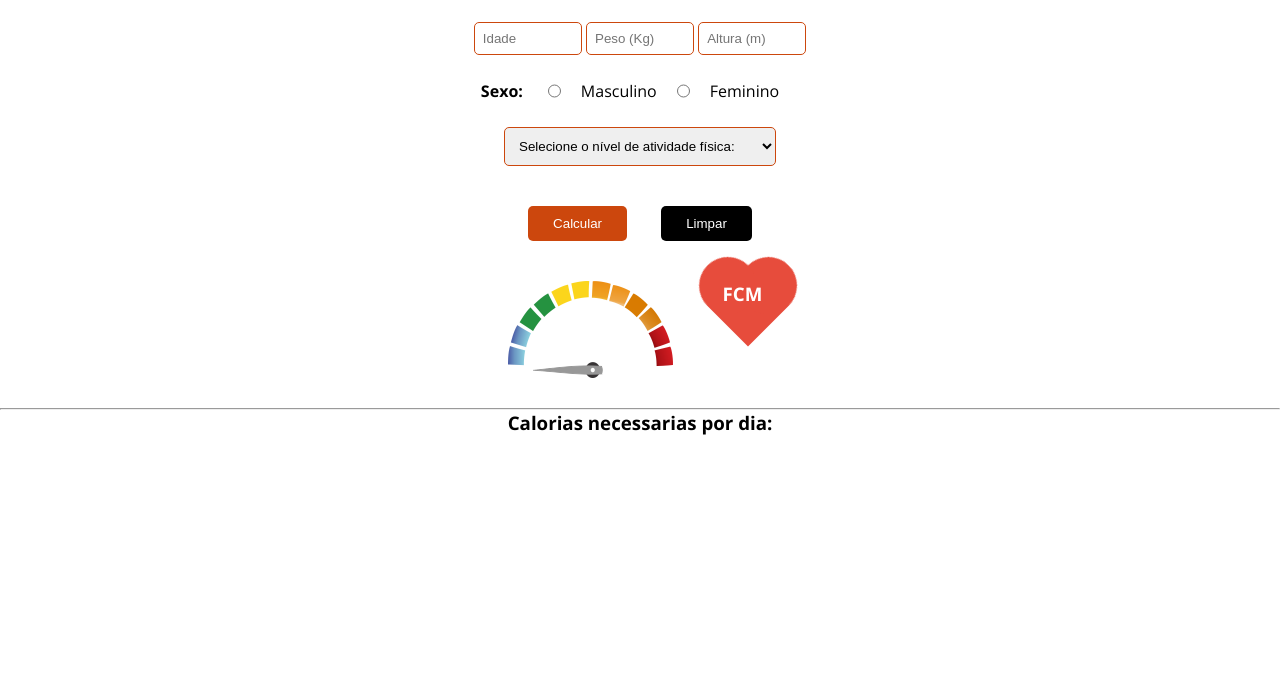
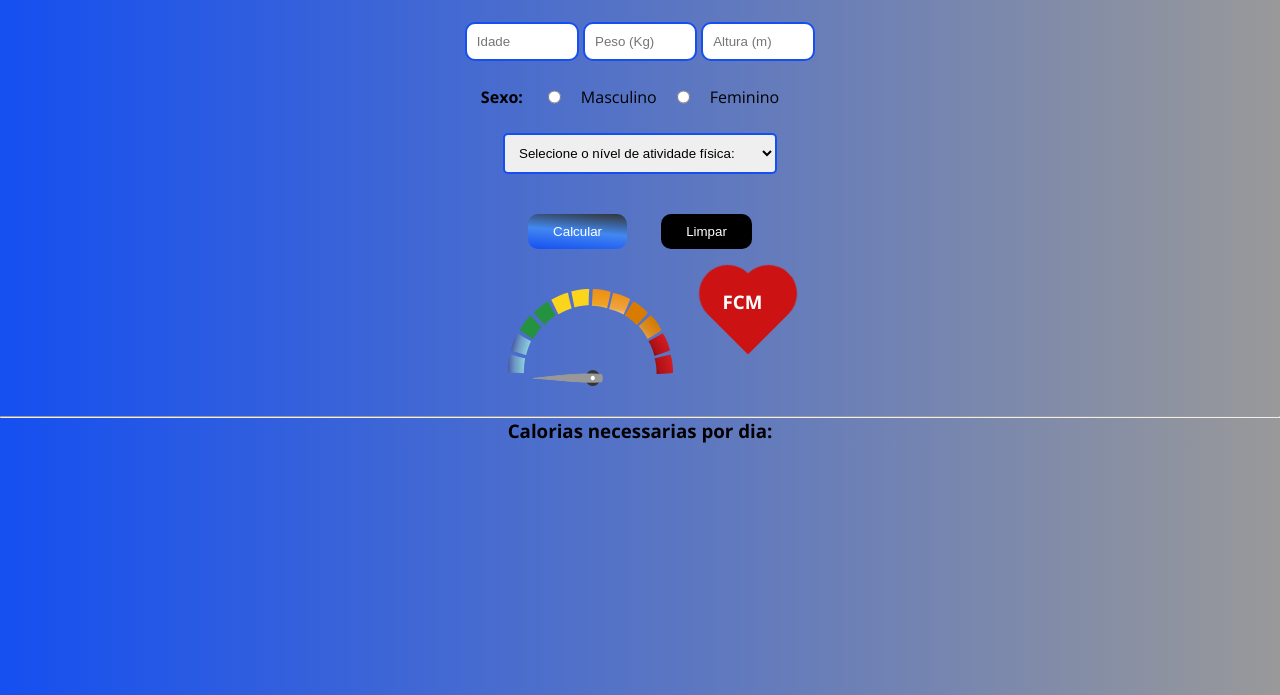
Before and after one commit to Luizynhoo/App-Get, a plain HTML site: page index.html in a window 1280 px wide. Shown: the part 105-800 px from the top of the page. Drawn offline with nearby package versions, Linux system fonts and the light colour scheme.

Commit message:
Nova att

```diff
--- a/get.js
+++ b/get.js
@@ -1,7 +1,7 @@
 /**
  * APP Health
- * @author Professor José de Assis
- * https://joseassis.com.br
+ * @author Luiz Henrique
+ * https://github.com/Luizynhoo
  */
 
 // imc (índice de massa corporal)
--- a/style.css
+++ b/style.css
@@ -1,5 +1,8 @@
 /* Importação de Fonte */
 @import url('https://fonts.googleapis.com/css2?family=Open+Sans:wght@400;700&display=swap');
+
+
+
 
 /* CSS Reset*/
 * {
@@ -11,6 +14,7 @@ body {
     font-family: 'Open Sans', sans-serif;
     font-size: 1em;
     text-align: center;
+    background: linear-gradient(-90deg,#999999, #154ff0);
 }
 
 /*Cabeçalho*/
@@ -22,16 +26,16 @@ header {
 
 header h1 {
     font-size: 2.5em;
-    color: #cc470d;
+    color: #154ff0;
 
 }
 
 /*Formulario*/
 input[type=number] {
     width: 90px;
-    padding: 8px;
-    border-radius: 5px;
-    border: 1px solid #cc470d;
+    padding: 10px;
+    border-radius: 10px;
+    border: 2px solid #154ff0;
 }
 
 /*tirar setinhas*/
@@ -67,25 +71,31 @@ input[type=number] {
     margin-bottom: 25px;
     padding: 10px;
     border-radius: 5px;
-    border: 1px solid #cc470d;
+    border: 2px solid #154ff0;
 }
 
 input[type=button] {
     padding: 10px 25px 10px 25px;
     margin: 15px;
-    border-radius: 5px;
+    border-radius: 10px;
     border: none;
-    background-color: #cc470d;
+    background: linear-gradient(-175deg,#333, #4288f1, #154ff0);
     color: #ffffff;
+    cursor:  pointer;
+}
+
+input[type=button]:hover{
+	background: linear-gradient(-45deg,#ddd6d6, #4288f1, #4288f1);
 }
 
 input[type=reset] {
     padding: 10px 25px 10px 25px;
     margin: 15px;
-    border-radius: 5px;
+    border-radius: 10px;
     border: none;
     background-color: #000000;
     color: #ffffff;
+    cursor:  pointer;
 }
 
 
@@ -112,7 +122,7 @@ input[type=reset] {
 #calorias {
     font-size: 2em;
     font-weight: 700;
-    color: #cc470d;
+    color: #154ff0;
 }
 
 
@@ -136,7 +146,7 @@ input[type=reset] {
     height: 50px;
     /*border: 1px solid #000;*/
     position: absolute;
-    background-color: #e74c3c;
+    background-color: #cc1212;
 }
 
 .Circulo {
@@ -145,7 +155,7 @@ input[type=reset] {
     /* border: 1px solid rgb(255, 0, 0);*/
     border-radius: 50px;
     position: absolute;
-    background-color: #e74c3c;
+    background-color: #cc1212;
 }
 
 .Top {
@@ -186,3 +196,16 @@ input[type=reset] {
         left: 0;
     }
 }
+
+@keyframes iniciar {
+	0%{
+		top: -20%;
+		opacity: 0;
+		pointer-events: none;
+	}
+	100%{
+		top: 50%;
+		opacity: 100;
+		pointer-events: all;
+	}
+}
```
